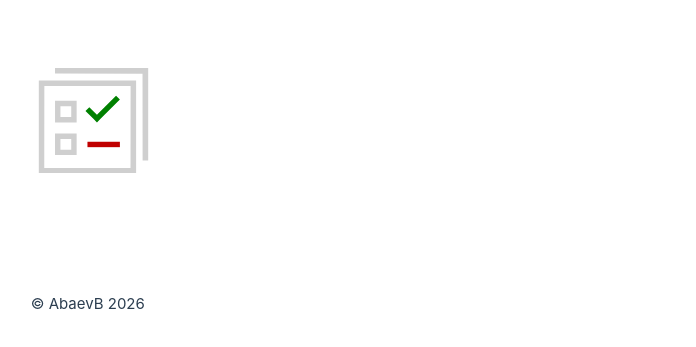
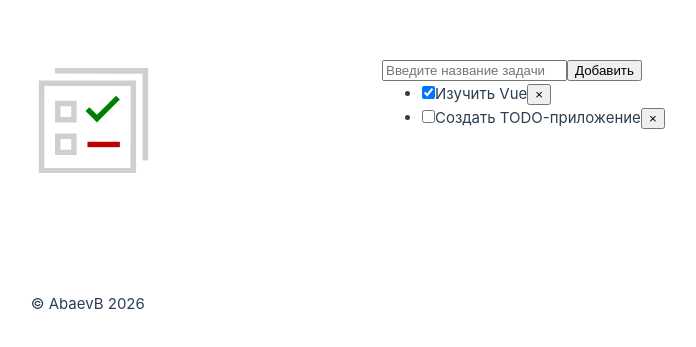
Before and after one commit to AbaevB/TODO-list-Vue, a Vue app: page / in a window 1280 px wide. Shown: the part 213-560 px from the top of the page, without its empty margins (258-954 px from the left). Built offline with nearby package versions, Linux system fonts and the light colour scheme; the HTML template or start-up script is replaced by a standard one.

Commit message:
feat(App.vue): add App markup

```diff
--- a/src/App.vue
+++ b/src/App.vue
@@ -1,5 +1,41 @@
 <script setup>
+import { ref } from 'vue'
 import HelloWorld from './components/HelloWorld.vue'
+import TodoForm from './components/TodoForm.vue';
+import TodoList from './components/TodoList.vue';
+
+// Список задач
+const todos = ref([
+  { id: 1, text: 'Изучить Vue', done: true },
+  { id: 2, text: 'Создать TODO-приложение', done: false }
+]);
+
+// Генерация уникального ID
+const generateId = () => {
+  return Date.now()
+};
+
+// Добавление новой задачи
+const addTodo = (text) => {
+  if (!text.trim()) return // не добавляем пустые
+
+  const newTodo = {
+    id: generateId(),
+    text: text.trim(),
+    done: false
+  }
+
+  todos.value.push(newTodo)
+};
+
+// Переключение статуса "сделано"
+const toggleTodo = (id) => {
+  const todo = todos.value.find(t => t.id === id)
+  if (todo) {
+    todo.done = !todo.done
+  }
+}
+
 </script>
 
 <template>
@@ -18,7 +54,15 @@ import HelloWorld from './components/HelloWorld.vue'
 
   <main class="main">
     <div class="container">
+      <!-- Форма добавления задачи -->
+      <TodoForm @submit="addTodo" />
 
+      <!-- Список задач -->
+      <TodoList
+        :todos="todos"
+        @toggle="toggleTodo"
+        @remove="removeTodo"
+      />
     </div>
   </main>
   <footer class="footer">
```
